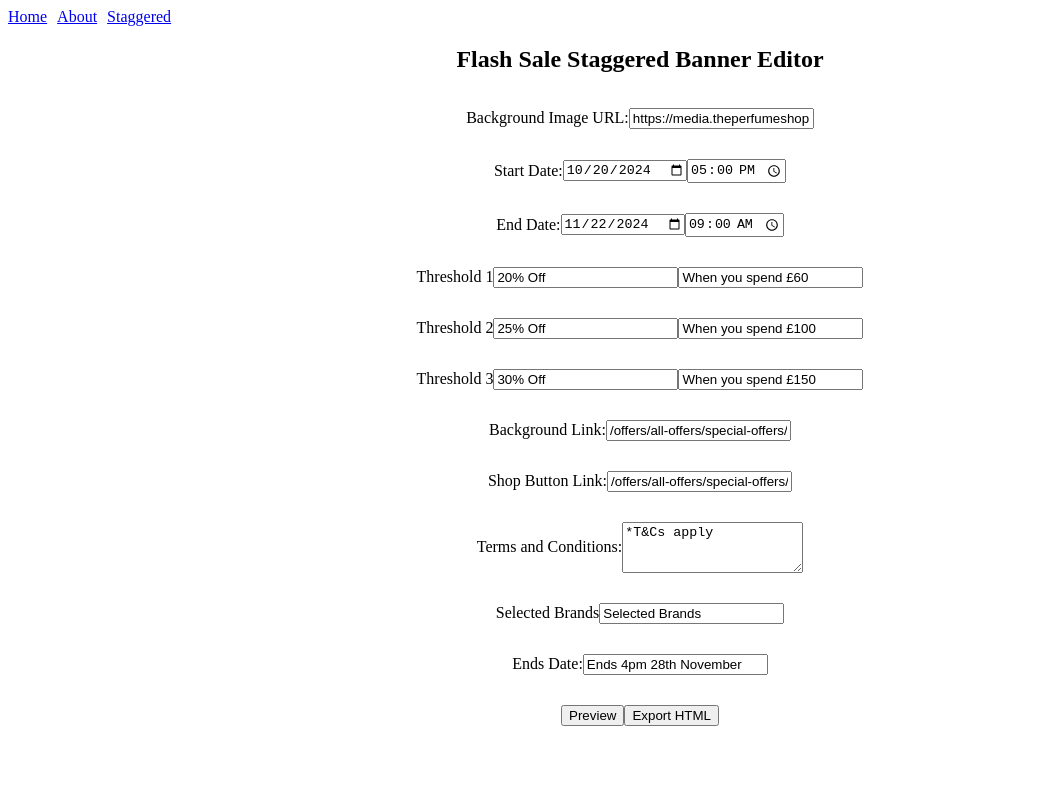
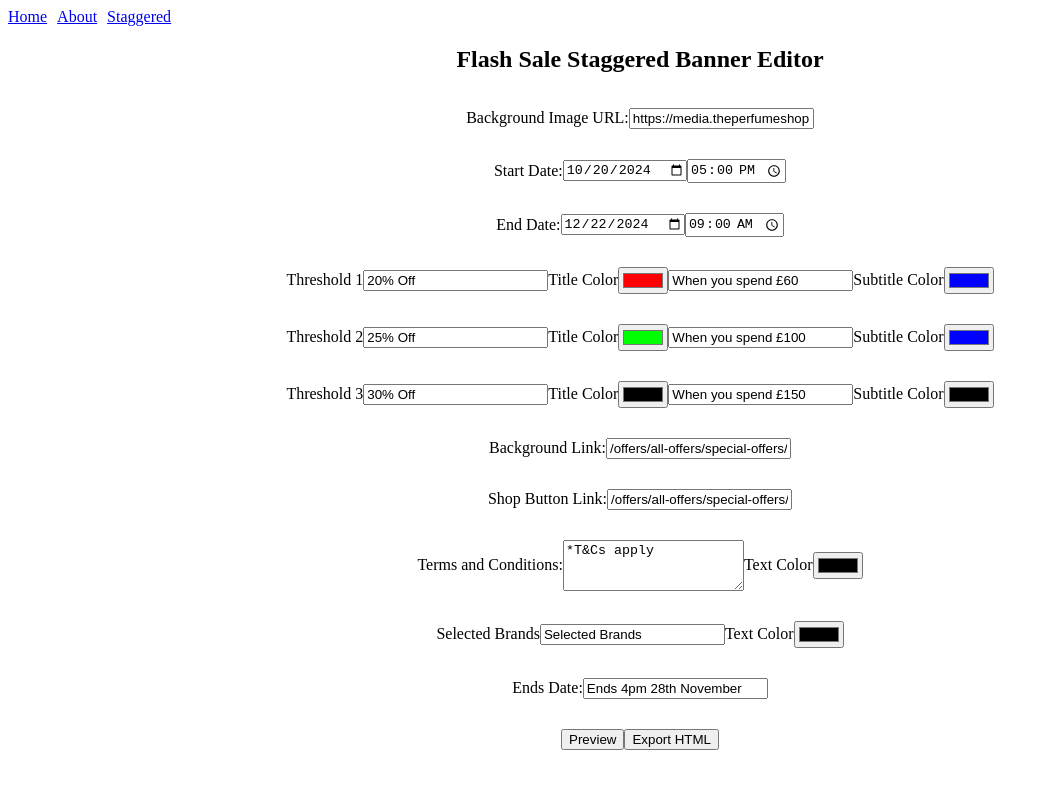
Before and after one commit to dpowell269/Flash-Banner-Generator, a Vue app: page /staggered in a window 1280 px wide. Shown: the top 788 px of the page, without its empty margins (0-1049 px from the left). Built offline with nearby package versions, Linux system fonts and the light colour scheme.

Commit message:
Add editable colors to fields.

```diff
--- a/src/components/FlashSaleStaggered.vue
+++ b/src/components/FlashSaleStaggered.vue
@@ -31,8 +31,16 @@
 		  <div class="editable-fields" v-for="(threshold, index) in bannerConfig.thresholds" :key="index">
   <label>Threshold {{ index + 1 }}</label>
   <input v-model="threshold.title" placeholder="Title (e.g., 20% Off)" />
+
+  <label for="title-color">Title Color</label>
+  <input type="color" v-model="threshold.titleColor" id="title-color" />
+
   <input v-model="threshold.subtitle" placeholder="Subtitle (e.g., Spend £60)" />
+
+  <label for="subtitle-color">Subtitle Color</label>
+  <input type="color" v-model="threshold.subtitleColor" id="subtitle-color" />
 </div>
+
 
 		  <!-- Links & Misc -->
 		  <div class="editable-fields">
@@ -52,7 +60,15 @@
     id="tcs"
     placeholder="Enter terms and conditions"
     rows="3"
+
   ></textarea>
+
+  <label for="tcs-color">Text Color</label>
+  <input
+    type="color"
+    v-model="bannerConfig.tcsTextColor"
+    id="tcs-color"
+  />
 </div>
 
 		<!--  selected brands -->
@@ -63,6 +79,12 @@
       id="custom-text"
       type="text"
       placeholder="e.g., Ends 3rd December 9am"
+    />
+	<label for="custom-text">Text Color</label>
+  <input
+    type="color"
+    v-model="bannerConfig.customTextColor"
+    id="custom-text"
   />
   </div>
 <!-- custom ends date -->
@@ -97,16 +119,19 @@
     <a :href="bannerConfig.backgroundLink" class="background-link"></a>
     <div class="thresholds">
       <div class="threshold" v-for="(threshold, index) in bannerConfig.thresholds" :key="index">
-              <h2>{{ threshold.title }}</h2>
-              <h3 :style="{ color: '#c5a842' }">{{ threshold.subtitle }}</h3>
+        <!-- Use titleColor for the title -->
+        <h2 :style="{ color: threshold.titleColor }">{{ threshold.title }}</h2>
+
+        <!-- Use subtitleColor for the subtitle -->
+        <h3 :style="{ color: threshold.subtitleColor }">{{ threshold.subtitle }}</h3>
       </div>
     </div>
-		  <p class="end-date">{{ bannerConfig.selectedBrands }}</p>
+    <p :style="{ color: bannerConfig.customTextColor }"class="end-date">{{ bannerConfig.selectedBrands }}</p>
     <p class="end-date">{{ bannerConfig.customEndsText }}</p>
     <div class="shop-buttons">
       <a :href="bannerConfig.shopLink" class="button">Shop All</a>
     </div>
-          <p class="tcs">{{ bannerConfig.termsAndConditions }}</p>
+    <p :style="{ color: bannerConfig.tcsTextColor }" class="tcs">{{ bannerConfig.termsAndConditions }}</p>
   </div>
 </section>
     </section>
@@ -121,7 +146,7 @@ export default {
       bannerConfig: {
         startDate: "2024-10-20",
         startTime: "17:00:00",
-        endDate: "2024-11-22",
+        endDate: "2024-12-22",
         endTime: "09:00:00",
         backgroundImage:
           "https://media.theperfumeshop.com/pws/client/images/website/2024/black-friday/BF-BACKGROUND-DESKTOP.png",
@@ -129,10 +154,26 @@ export default {
         shopLink: "/offers/all-offers/special-offers/c/W30041",
         footerText: "ON SELECTED BRANDS",
 		termsAndConditions: "*T&Cs apply",
+		tcsTextColor: '#000000',
         thresholds: [
-          { title: "20% Off", subtitle: "When you spend £60" },
-          { title: "25% Off", subtitle: "When you spend £100" },
-          { title: "30% Off", subtitle: "When you spend £150" },
+        {
+          title: "20% Off",
+          subtitle: "When you spend £60",
+          titleColor: "#ff0000",
+          subtitleColor: "#0000ff"
+        },
+        {
+          title: "25% Off",
+          subtitle: "When you spend £100",
+          titleColor: "#00ff00",
+          subtitleColor: "#0000ff"
+        },
+        {
+          title: "30% Off",
+          subtitle: "When you spend £150",
+          titleColor: "white",
+          subtitleColor: "red"
+        },
 ],
 		selectedBrands: "Selected Brands",
 		customEndsText: "Ends 4pm 28th November",
```
Lines whose indentation alone changed are shown as unchanged.
